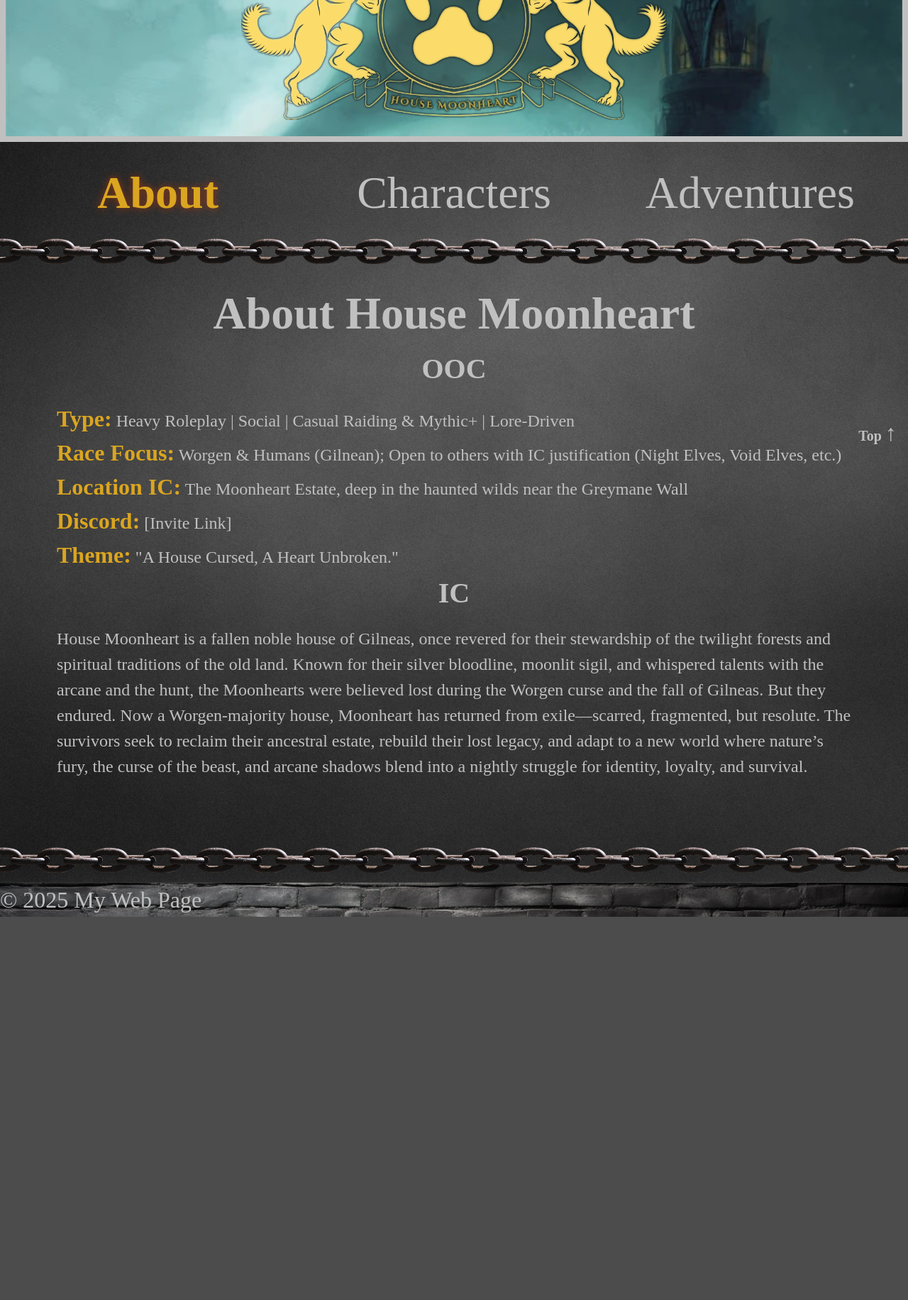
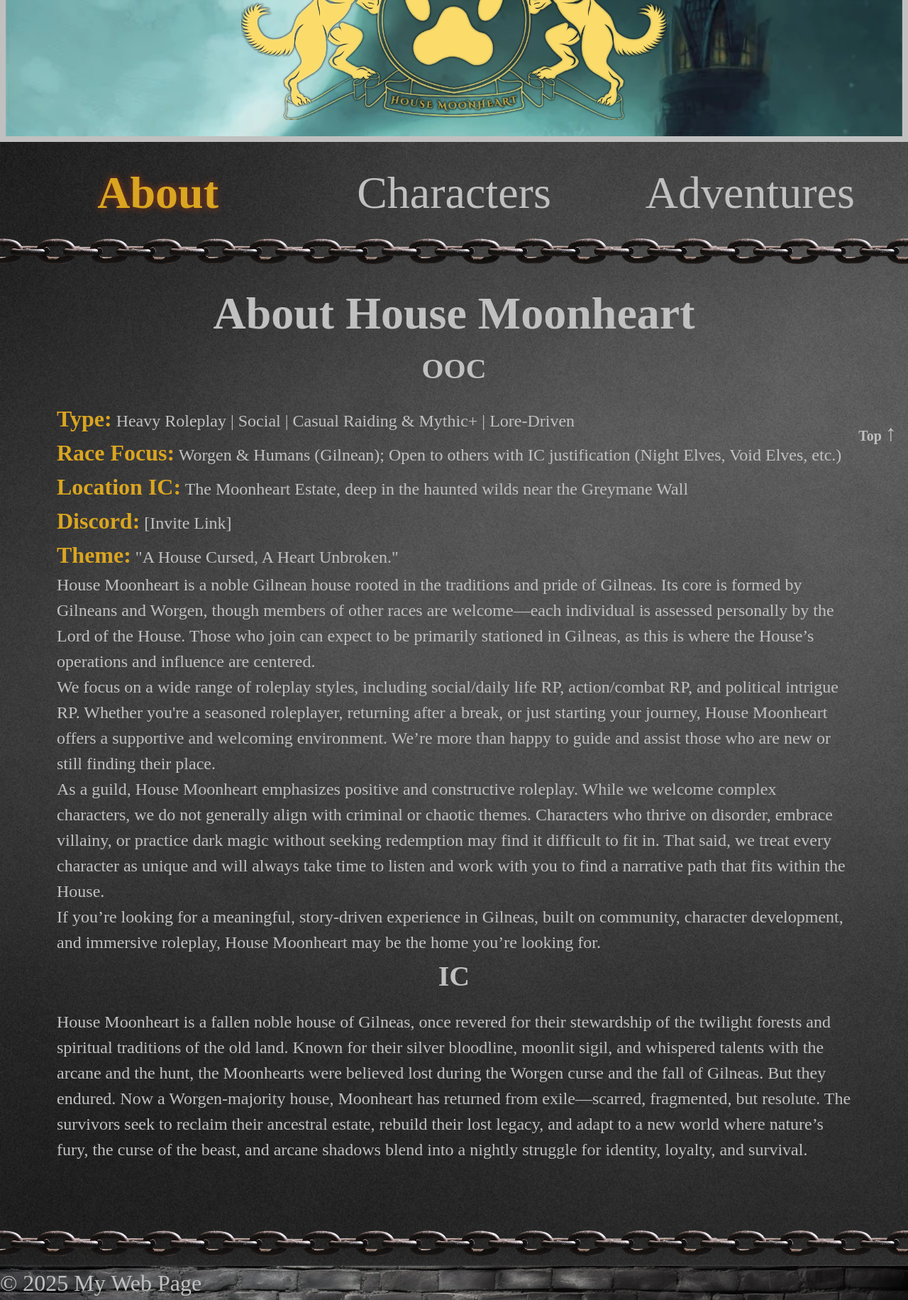
Before and after one commit to Kamil-19855/Kamil-19855.github.io, a PHP site: page / in a window 1280 px wide. Shown: the part 142-1974 px from the top of the page at 71% size. Before the commit the page ends 1434 px from the top, so only its background shows below. Run offline with PHP 8.4, Linux system fonts and the light colour scheme; some web fonts are replaced.

Commit message:
update-11

```diff
--- a/index.php
+++ b/index.php
@@ -14,14 +14,17 @@
         <div class="ooc__content">
             <h3>OOC</h3>
             <div>
-                <span class="ooc__content--span-bold">Type:</span> Heavy Roleplay | Social | Casual Raiding & Mythic+ | Lore-Driven
+                <span class="ooc__content--span-bold">Type:</span> Heavy Roleplay | Social | Casual Raiding & Mythic+ |
+                Lore-Driven
             </div>
             <div>
-                <span class="ooc__content--span-bold">Race Focus:</span> Worgen & Humans (Gilnean); Open to others with IC justification (Night Elves,
+                <span class="ooc__content--span-bold">Race Focus:</span> Worgen & Humans (Gilnean); Open to others with
+                IC justification (Night Elves,
                 Void Elves, etc.)
             </div>
             <div>
-                <span class="ooc__content--span-bold">Location IC:</span> The Moonheart Estate, deep in the haunted wilds near the Greymane Wall
+                <span class="ooc__content--span-bold">Location IC:</span> The Moonheart Estate, deep in the haunted
+                wilds near the Greymane Wall
             </div>
             <div>
                 <span class="ooc__content--span-bold">Discord:</span> [Invite Link]
@@ -29,11 +32,35 @@
             <div>
                 <span class="ooc__content--span-bold">Theme:</span> "A House Cursed, A Heart Unbroken."
             </div>
-            </p>
+            <div>
+                House Moonheart is a noble Gilnean house rooted in the traditions and pride of Gilneas. Its core is
+                formed by Gilneans and Worgen, though members of other races are welcome—each individual is assessed
+                personally by the Lord of the House. Those who join can expect to be primarily stationed in Gilneas, as
+                this is where the House’s operations and influence are centered.
+            </div>
+            <div>
+                We focus on a wide range of roleplay styles, including social/daily life RP, action/combat RP, and
+                political intrigue RP. Whether you're a seasoned roleplayer, returning after a break, or just starting
+                your journey, House Moonheart offers a supportive and welcoming environment. We’re more than happy to
+                guide and assist those who are new or still finding their place.
+            </div>
+            <div>
+                As a guild, House Moonheart emphasizes positive and constructive roleplay. While we welcome complex
+                characters, we do not generally align with criminal or chaotic themes. Characters who thrive on
+                disorder, embrace villainy, or practice dark magic without seeking redemption may find it difficult to
+                fit in. That said, we treat every character as unique and will always take time to listen and work with
+                you to find a narrative path that fits within the House.
+            </div>
+            <div>
+                If you’re looking for a meaningful, story-driven experience in Gilneas, built on community, character
+                development, and immersive roleplay, House Moonheart may be the home you’re looking for.
+            </div>
+
         </div>
-        <div class="ooc__content">
+        <div >
             <h3>IC</h3>
-            <p>House Moonheart is a fallen noble house of Gilneas, once revered for their stewardship of the twilight
+            <p> <span>House</span> Moonheart is a fallen noble house of Gilneas, once revered for their stewardship of
+                the twilight
                 forests and spiritual traditions of the old land. Known for their silver bloodline, moonlit sigil, and
                 whispered talents with the arcane and the hunt, the Moonhearts were believed lost during the Worgen
                 curse and the fall of Gilneas.
```
